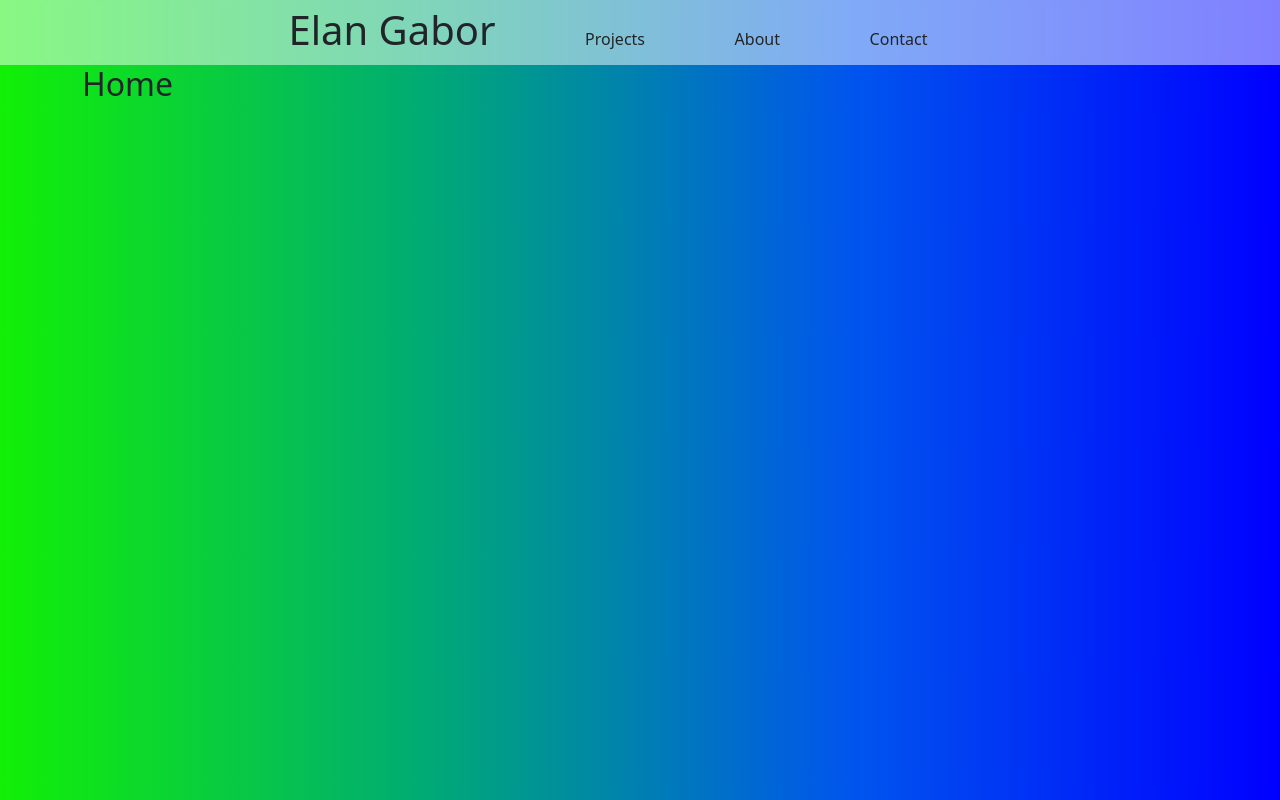
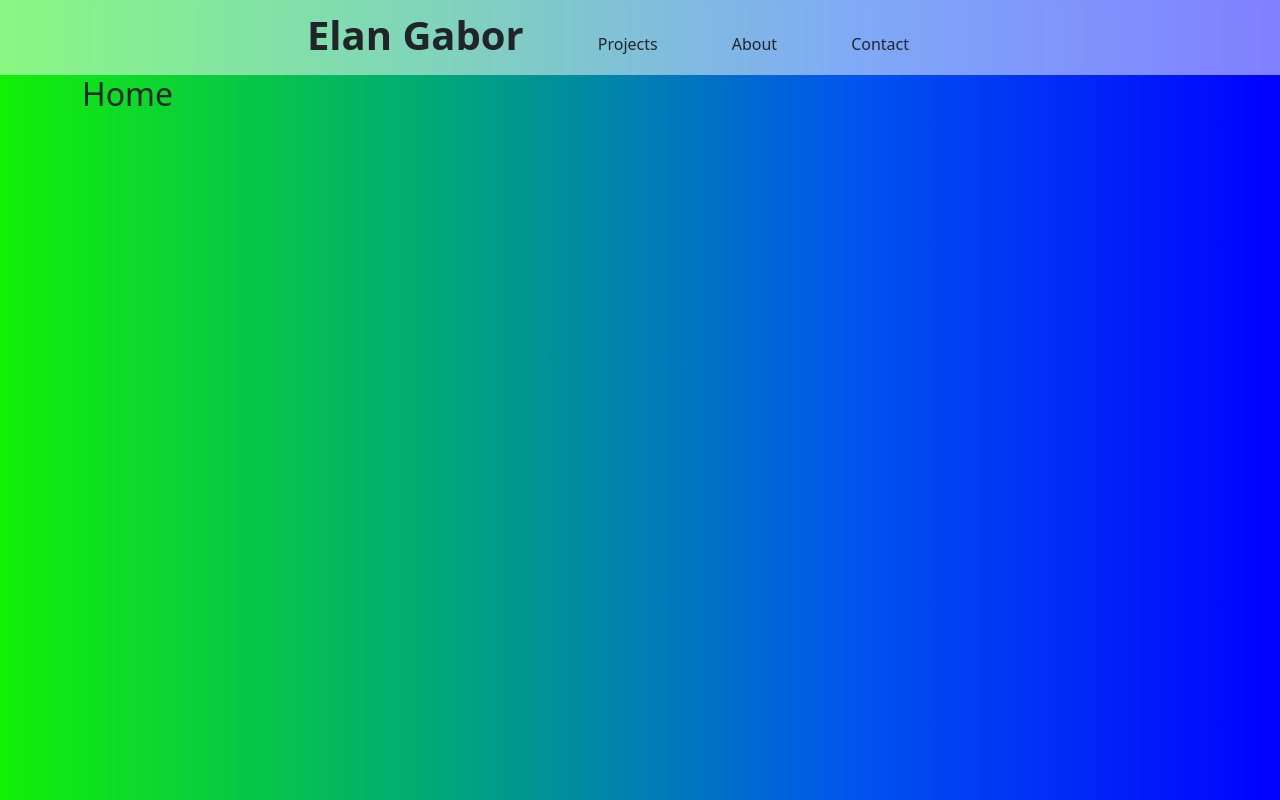
Before and after one commit to gabor6502/elan-site, a React (Create React App) app: page / in a window 1280 px wide. Built offline with nearby package versions, Linux system fonts and the light colour scheme.

Commit message:
first draft of header complete

```diff
--- a/src/components/Header/Header.js
+++ b/src/components/Header/Header.js
@@ -7,7 +7,7 @@ export default function Header()
     return(<>
         <nav id="header" className="text-center">
             <span id="links">
-                <Link class="undecLink" to="/"><span className="fs-1">Elan Gabor</span></Link>
+                <Link class="undecLink" to="/"><span className="fs-1 fw-bold">Elan Gabor</span></Link>
                 <Link class="undecLink" to="/projects"><span>Projects</span></Link>
                 <Link class ="undecLink" to="/about"><span>About</span></Link>
                 <Link class="undecLink" to="/contact"><span>Contact</span></Link>
--- a/src/components/Header/header.css
+++ b/src/components/Header/header.css
@@ -6,7 +6,8 @@
     position: sticky;
     top: 0;
 
-    padding-bottom: 5px;
+    padding-bottom: 10px;
+    padding-top: 5px;
 }
 
 #header span
@@ -42,7 +43,11 @@
     text-align: center;
     cursor: pointer;
 
-    padding: 1%;
+    padding-left: 5px;
+    padding-right: 5px;
+    padding-top: 2px;
+    padding-bottom: 2px;
+
     margin-right: 5%;
 
     border-radius: 5px;
```
